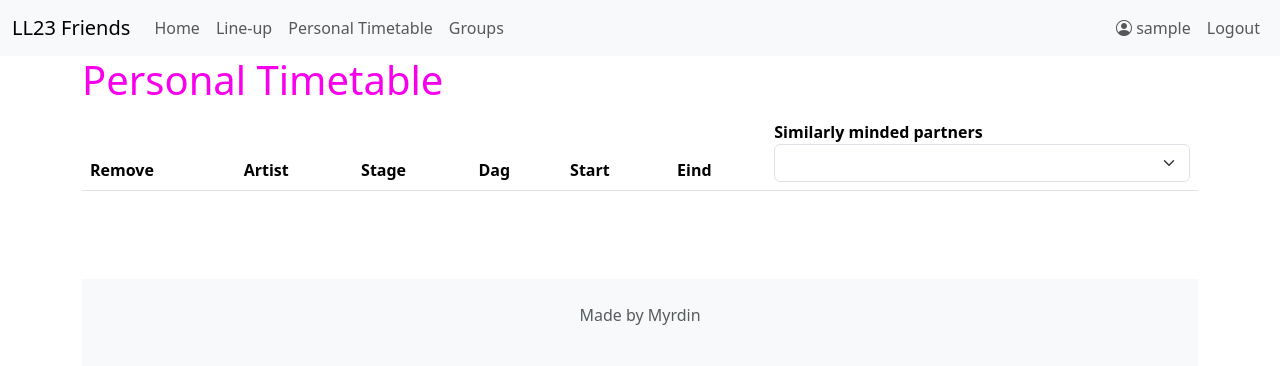
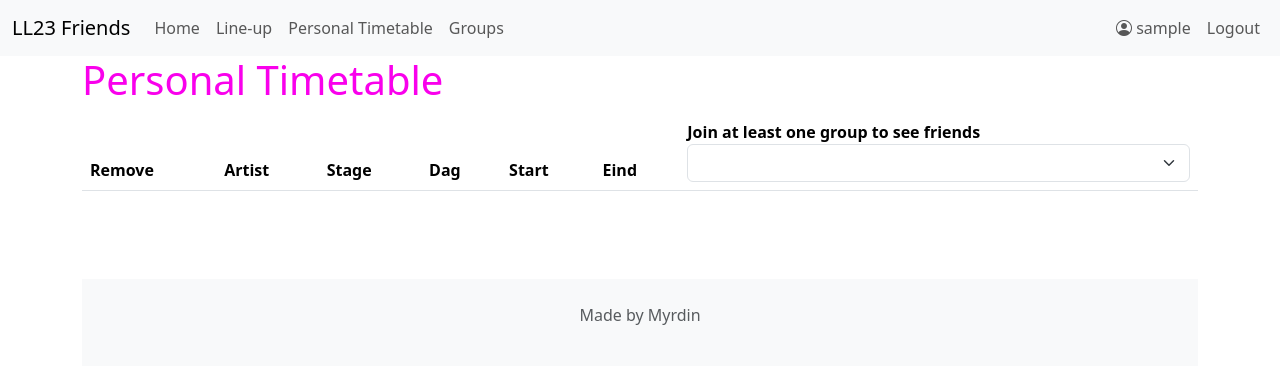
Before and after one commit to Myrdin76/festival_friends_sync, a Flask app: page /personal_timetable in a window 1280 px wide. Shown: the top 366 px of the page. Run offline with Flask 3, Linux system fonts and the light colour scheme; the visitor is signed in with stand-in values (Sample User, id 1); data comes from the database, SQL or seed files in the repository; data that the repository does not hold is empty; some libraries are stand-ins or nearby versions.

Commit message:
fixed bug with user not having group

```diff
--- a/app/api.py
+++ b/app/api.py
@@ -85,20 +85,22 @@
 
 @app.route('/api/fill_personal')
 def fill_personal():
+    res = current_user.get_all_artists_ordered()
     group_id = request.args.get('groupselector')
 
-    # Get the users who are part of the specified group
-    users_in_group = User.query.filter(User.groups.any(group_id=group_id)).all()
-    users_in_group = [user for user in users_in_group if user.username != current_user.username]
+    if group_id is None or group_id == '' or len(group_id) == 0:
+        pass
+    else:
+        # Get the users who are part of the specified group
+        users_in_group = User.query.filter(User.groups.any(group_id=group_id)).all()
+        users_in_group = [user for user in users_in_group if user.username != current_user.username]
 
-    # Loop through all artists
-    res = current_user.get_all_artists_ordered()
-    for i in range(0,len(res)):
-        # Get the users who are part of the specified group and are going to this artist
-        users_going_to_artist = [
-            user for user in users_in_group if res[i] in user.artists
-        ]
-        setattr(res[i], "friendsgoing", [user.username for user in users_going_to_artist])
+        for i in range(0,len(res)):
+            # Get the users who are part of the specified group and are going to this artist
+            users_going_to_artist = [
+                user for user in users_in_group if res[i] in user.artists
+            ]
+            setattr(res[i], "friendsgoing", [user.username for user in users_going_to_artist])
 
     return render_template('api_fill_personal.html', data=res)
 
--- a/app/templates/index.html
+++ b/app/templates/index.html
@@ -4,11 +4,9 @@
 
     <div class="container">
         <h1>Lowlands 2023</h1>
-
         <p>
             On the Line-up page you can select your favourite artists to create your own personalized timetable. You can also join and
             create groups with your friends so they will show up in your timetable as well!
-
         </p>
     </div>
 </body>
--- a/app/templates/personal_timetable.html
+++ b/app/templates/personal_timetable.html
@@ -12,8 +12,9 @@
                 <th scope="col">Start</th>
                 <th scope="col">Eind</th>
                 <th scope="col">
-                    <label for="group-selector">Similarly minded partners</label>
-                    <select class="form-select" id="group-selector" name="groupselector" hx-get="/api/fill_personal" hx-target="#artist_data" hx-swap="innerHTML" hx-trigger="load, change">
+
+                    <label for="group-selector">{% if has_groups %} Similarly minded partners {% else %} Join at least one group to see friends {% endif %}</label>
+                    <select class="form-select form-control input-sm" id="group-selector" name="groupselector" hx-get="/api/fill_personal" hx-target="#artist_data" hx-swap="innerHTML" hx-trigger="load, change">
                         {% for group in current_user.groups %}
                         <option value="{{ group.group_id }}">{{ group.group_name }}</option>
                         {% endfor %}
--- a/app/views.py
+++ b/app/views.py
@@ -55,7 +55,12 @@
 @app.route("/personal_timetable")
 @login_required
 def personal_timetable():
-    return render_template("personal_timetable.html")
+    print(len(current_user.groups))
+    if len(current_user.groups) > 0:
+        has_groups = True
+    else:
+        has_groups = False
+    return render_template("personal_timetable.html", has_groups=has_groups)
 
 
 @app.route('/login', methods=['GET', 'POST'])
```
